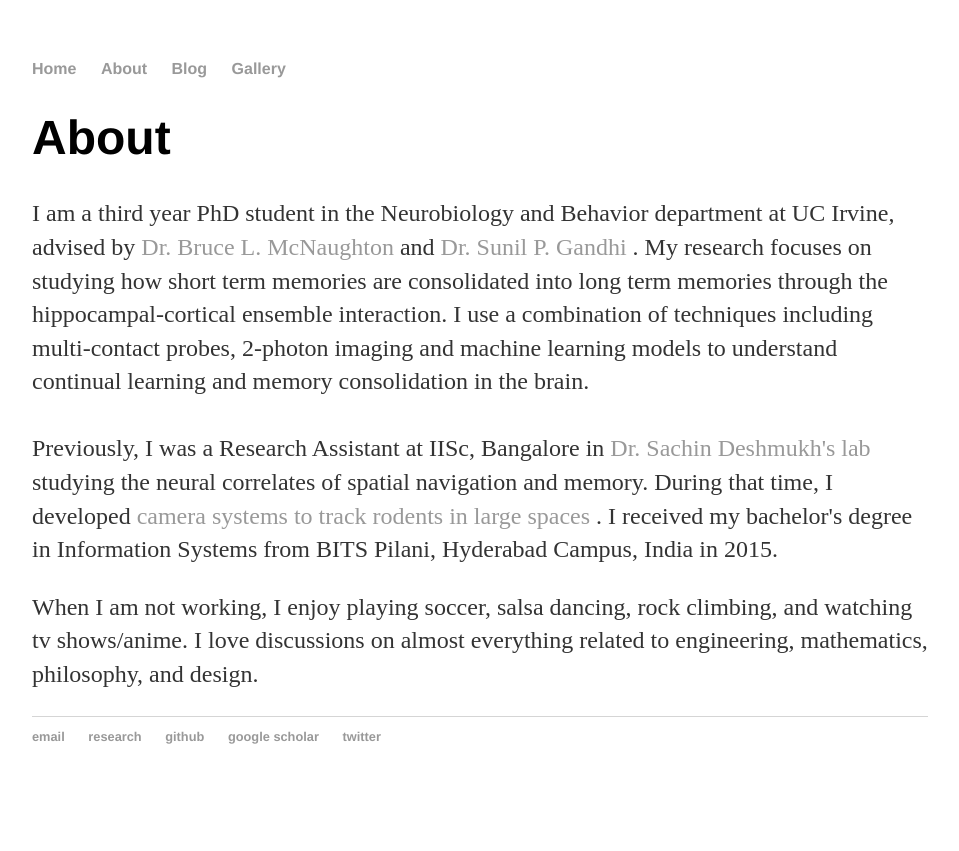
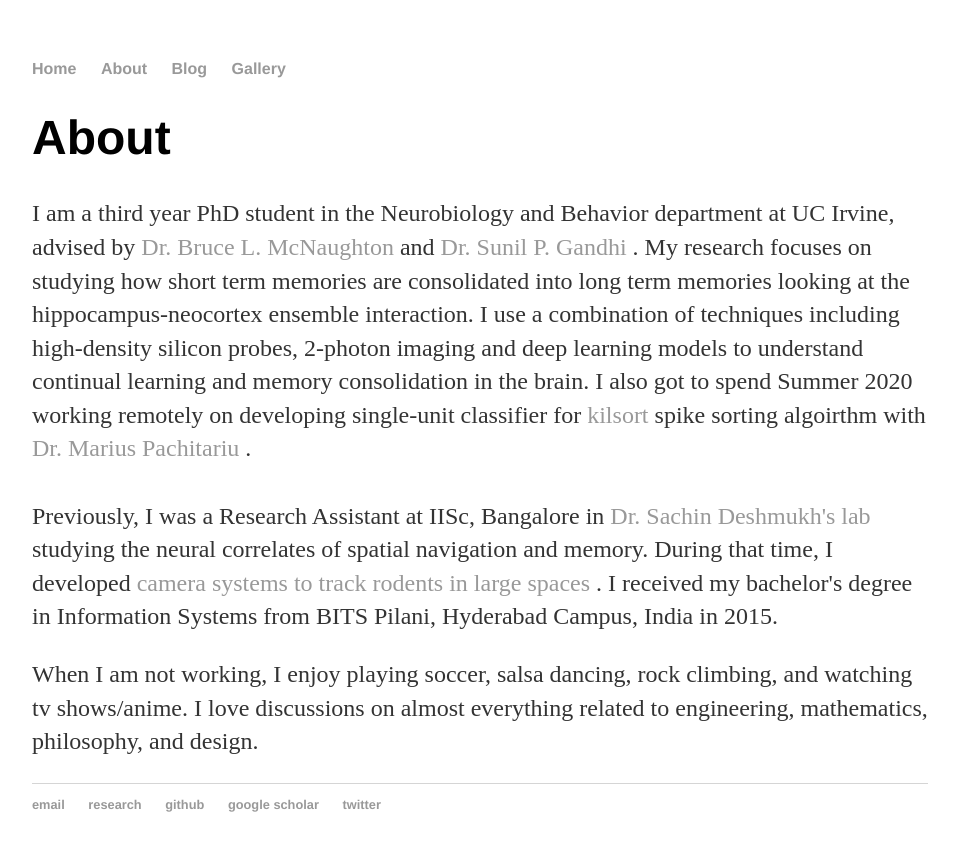
Before and after one commit to rajatsaxena/rajatsaxena.github.io, a Jekyll site: the page built from about/index.html, in a window 1280 px wide. Shown: the top 851 px of the page, without its empty margins (160-1119 px from the left). Built offline with Jekyll 4.4.1, drawn with Linux system fonts in a browser that asks for light colours.

Commit message:
Update index.html

```diff
--- a/about/index.html
+++ b/about/index.html
@@ -8,9 +8,12 @@ title: Rajat Saxena's Blog
 			<p>I am a third year PhD student in the Neurobiology and Behavior department at UC Irvine,
 				advised by <a href="https://cnlm.uci.edu/mcnaughton" target="_blank"> Dr. Bruce L. McNaughton </a> and
 				<a href="https://cnlm.uci.edu/gandhi" target="_blank"> Dr. Sunil P. Gandhi </a>. My research focuses on studying how
-				short term memories are consolidated into long term memories through the hippocampal-cortical ensemble
-				interaction. I use a combination of techniques including multi-contact probes, 2-photon imaging and machine
-				learning models to understand continual learning and memory consolidation in the brain. <br/><br/>
+				short term memories are consolidated into long term memories looking at the hippocampus-neocortex ensemble
+				interaction. I use a combination of techniques including high-density silicon probes, 2-photon imaging and deep
+				learning models to understand continual learning and memory consolidation in the brain. I also got to spend Summer 2020
+				working remotely on developing single-unit classifier for <a href="https://github.com/MouseLand/Kilosort" target="_blank"> kilsort </a>
+				spike sorting algoirthm with <a href="https://www.janelia.org/people/marius-pachitariu" target="_blank"> Dr. Marius Pachitariu </a>.
+				<br/><br/>
 
 				Previously, I was a Research Assistant at IISc, Bangalore in
 				<a href="http://www.cns.iisc.ac.in/home/people/sachin-deshmukh/" target="_blank"> Dr. Sachin Deshmukh's lab </a>
```
